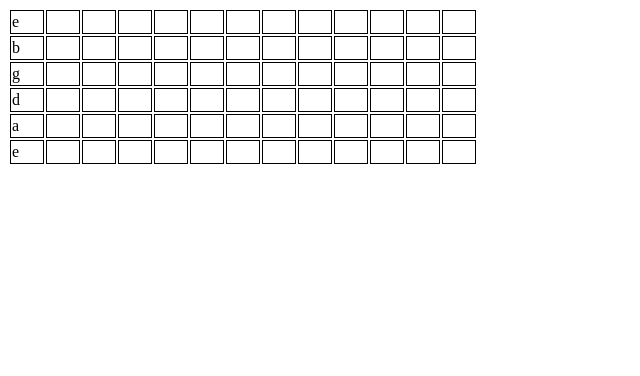
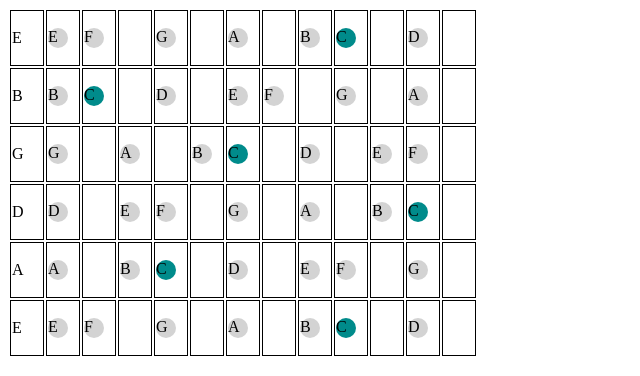
Before and after one commit to be-v-fr/frets-n-scales, a plain HTML site: page index.html in a window 1280 px wide. Shown: the whole page, without its empty margins (0-640 px from the left). Drawn offline with Linux system fonts and the light colour scheme.

Commit message:
added scale render

```diff
--- a/js/notes.js
+++ b/js/notes.js
@@ -73,6 +73,7 @@ const NOTES = [
 ];
 
 function getNoteIndex(note, accidental) {
+    note = note.toLowerCase();
     for (let i = 0; i < 12; i++) {
         if (NOTES[i][accidental] == note) {
             return i;
@@ -87,3 +88,15 @@ function intervalToRelNote(start, interval) {
     }
     return (start + interval) % 12;
 }
+
+function getAbsoluteNotes(intervals, root) {
+    let absolute = [];
+    const relRoot = getNoteIndex(root, 'default');
+    for (let i = 0; i < intervals.length; i++) {
+        const interval = intervals[i];
+        const relNote = intervalToRelNote(relRoot, interval);
+        const absNote = NOTES[relNote]['default'];
+        absolute.push(absNote.toUpperCase());
+    }
+    return absolute;
+}
--- a/js/tunings.js
+++ b/js/tunings.js
@@ -4,15 +4,3 @@ const REL_TUNINGS = {
         'drop': [0, 7, 12, 17, 21, 26]
     }
 };
-
-function getAbsTuning(tuning, root) {
-    let absTuning = [];
-    const relRoot = getNoteIndex(root, 'default');
-    for (let i = 0; i < tuning.length; i++) {
-        const interval = tuning[i];
-        const relNote = intervalToRelNote(relRoot, interval);
-        const absNote = NOTES[relNote]['default'];
-        absTuning.push(absNote);
-    }
-    return absTuning;
-}
--- a/script.js
+++ b/script.js
@@ -1,33 +1,61 @@
+// Default-Werte
+let currentTuning = getAbsoluteNotes(REL_TUNINGS['guitar']['standard'], 'e');
+let currentScale = getAbsoluteNotes(REL_SCALES['diatonic']['major'], 'c');
+
 function init() {
-    renderFretboard(REL_TUNINGS['guitar']['standard'], 'e');
+    renderFretboard();
+    renderScale();
 }
 
-function renderFretboard(tuning, root) {
-    renderFrets(tuning); // Z-Index 2 - Strings im Hintergrund, Z-Index 1
-    renderTuning(tuning, root);
+function updateTuning(relTuning, root) {
+    currentTuning = getAbsoluteNotes(relTuning, root);
 }
 
-function renderFrets(tuning) {
+function updateScale(relScale, root) {
+    currentScale = getAbsoluteNotes(relScale, root);
+}
+
+function renderFretboard() {
+    renderFrets(); // Z-Index 2 - Strings im Hintergrund, Z-Index 1
+    renderTuning();
+}
+
+function renderFrets() {
     const fretboard = document.getElementById('fretboard');
-    const numberOfStrings = tuning.length;
+    const numberOfStrings = currentTuning.length;
     fretboard.innerHTML = '';
     for (let i = 0; i < numberOfStrings; i++) { // Index für Zeile bzw. Saite
         fretboard.innerHTML += fretboardRowHtml(i);
     }
 }
 
-function renderTuning(tuning, root) {
-    const numberOfStrings = tuning.length;
-    const absTuning = getAbsTuning(tuning, root);
+function renderTuning() {
+    const numberOfStrings = currentTuning.length;
     for (let i = 0; i < numberOfStrings; i++) { // Index für Zeile bzw. Saite
         const row = numberOfStrings - 1 - i;
         const container = document.getElementById(`row${row}column0`);
-        container.innerHTML = absTuning[i];
+        container.innerHTML = currentTuning[i];
     }
 }
 
-function renderScale(root, intervals) {
-
+function renderScale() {
+    const numberOfStrings = currentTuning.length;
+    for (let i = 0; i < numberOfStrings; i++) { // Index für Zeile bzw. Saite
+        const row = numberOfStrings - 1 - i;
+        const absFret0 = currentTuning[i];
+        // const relFret0 = getNoteIndex(absFret0, 'default');
+        for (let j = 0; j < 12; j++) {
+            const absNote = getAbsoluteNotes([j], absFret0);
+            const column = j + 1;
+            const fretJ = document.getElementById(`row${row}column${column}`);
+            fretJ.innerHTML = '';
+            if(currentScale.includes(absNote[0])) {
+                fretJ.innerHTML = noteHtml(absNote);
+            }
+        }
+        const container = document.getElementById(`row${row}column0`);
+        container.innerHTML = currentTuning[i];
+    }
 }
 
 function fretboardRowHtml(index) {
@@ -38,3 +66,12 @@ function fretboardRowHtml(index) {
     html += `</tr>`;
     return html;
 }
+
+function noteHtml(absNote) {
+    let html = `<p class="note`;
+    if(absNote == currentScale[0]) {
+        html += ` rootNote`
+    }
+    html += `">${absNote}</p>`;
+    return html;
+}
--- a/style.css
+++ b/style.css
@@ -7,3 +7,14 @@ td {
     height: 20px;
     border: 1px solid black;
 }
+
+.note {
+    width: 20px;
+    height: 20px;
+    border-radius: 50%;
+    background: lightgray;
+}
+
+.rootNote {
+    background: darkcyan;
+}
```
